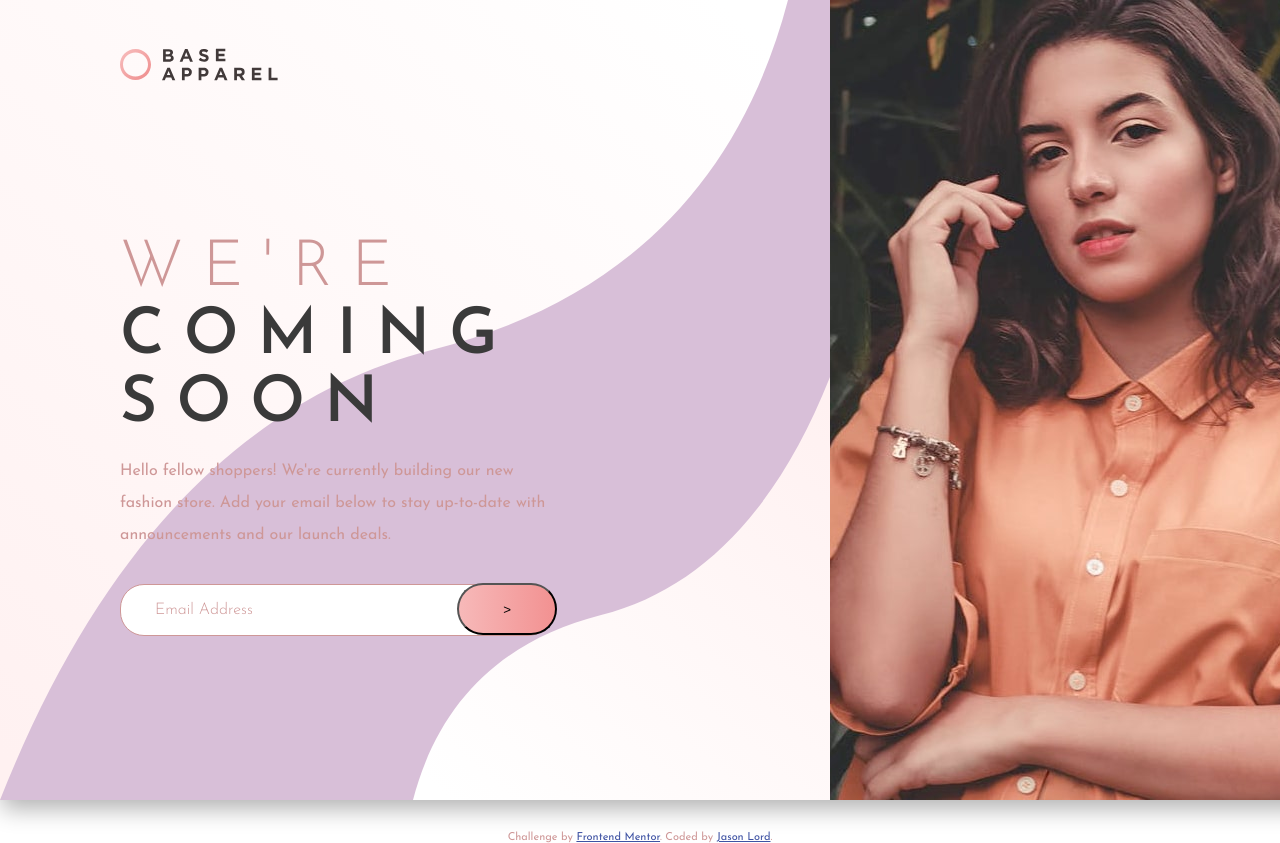
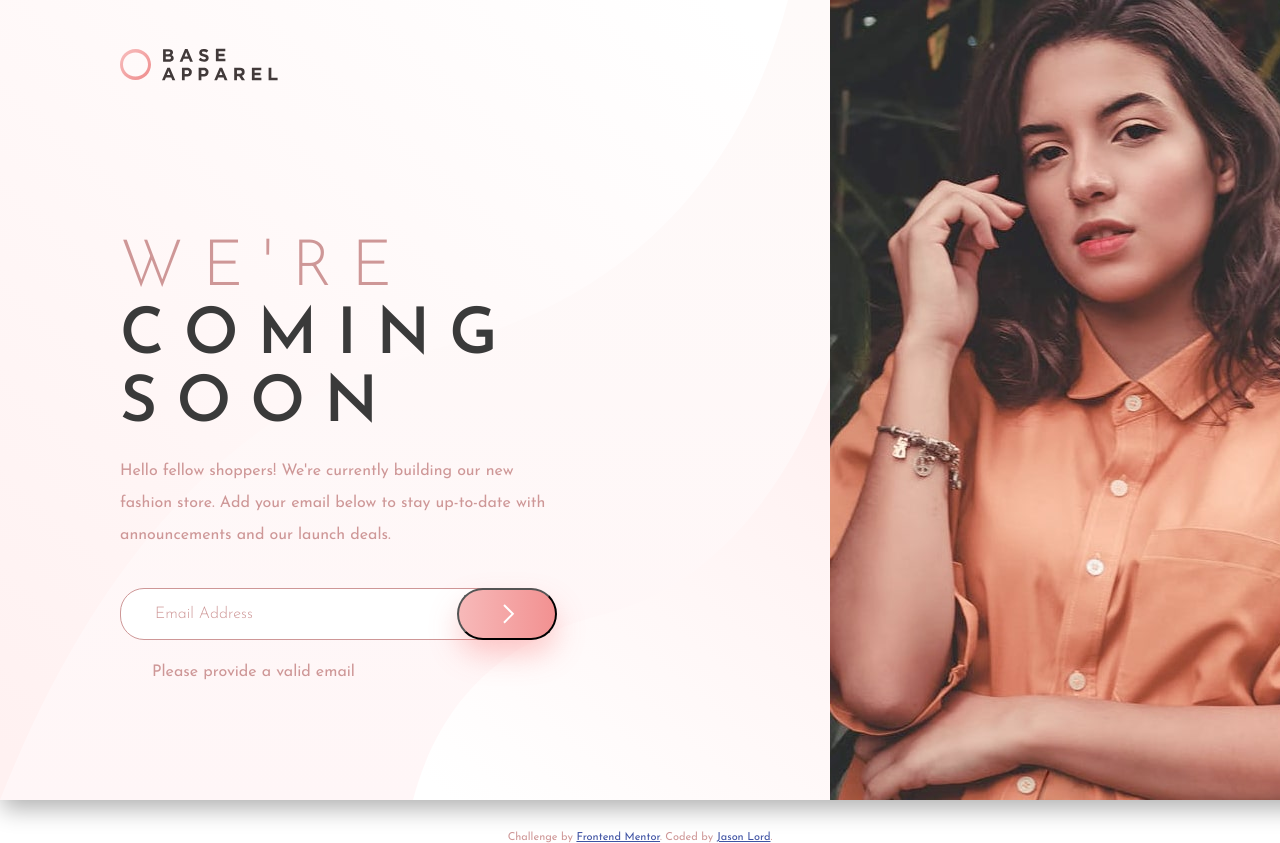
Before and after one commit to jasonlord/base-apparel-coming-soon-master-jason, a PHP site: page /index.html in a window 1280 px wide; the page is wider, and only the part inside the window is pictured. Run offline with PHP 8.4, Linux system fonts and the light colour scheme.

Commit message:
made some styling changes to the background and button

```diff
--- a/css/style.css
+++ b/css/style.css
@@ -191,11 +191,21 @@ body {
 #comingSoonSection {
     width: 1440px;
     margin: 0 auto;
-    background-color: thistle;
     -webkit-box-shadow: 0px 11px 22px -2px rgba(0, 0, 0, 0.3);
     -moz-box-shadow: 0px 11px 22px -2px rgba(0, 0, 0, 0.3);
     box-shadow: 0px 11px 22px -2px rgba(0, 0, 0, 0.3);
     overflow: hidden;
+    /* Permalink - use to edit and share this gradient: https://colorzilla.com/gradient-editor/#fefaf9+0,fff6f7+100 */
+    background: #fefaf9;
+    /* Old browsers */
+    background: -moz-linear-gradient(top, #fefaf9 0%, #fff6f7 100%);
+    /* FF3.6-15 */
+    background: -webkit-linear-gradient(top, #fefaf9 0%, #fff6f7 100%);
+    /* Chrome10-25,Safari5.1-6 */
+    background: linear-gradient(to bottom, #fefaf9 0%, #fff6f7 100%);
+    /* W3C, IE10+, FF16+, Chrome26+, Opera12+, Safari7+ */
+    filter: progid: DXImageTransform.Microsoft.gradient( startColorstr='#fefaf9', endColorstr='#fff6f7', GradientType=0);
+    /* IE6-9 */
 }
 
 #comingSoonHeader {
@@ -256,11 +266,13 @@ body {
 }
 
 #emailSubmitForm button {
+    background-image: url(/images/icon-arrow.svg);
     width: 100px;
     height: 52px;
     border-radius: 500px;
     cursor: pointer;
     position: relative;
+    top: 5px;
     right: 100px;
     background: rgba(247, 185, 185, 1);
     /* Old Browsers */
@@ -280,8 +292,54 @@ body {
     /* IE6-9 */
 }
 
+#emailSubmitForm button:hover {
+    border: none;
+    /* Permalink - use to edit and share this gradient: https://colorzilla.com/gradient-editor/#fadadb+0,f8c8c8+100 */
+    background: #fadadb;
+    /* Old browsers */
+    background: -moz-linear-gradient(top, #fadadb 0%, #f8c8c8 100%);
+    /* FF3.6-15 */
+    background: -webkit-linear-gradient(top, #fadadb 0%, #f8c8c8 100%);
+    /* Chrome10-25,Safari5.1-6 */
+    background: linear-gradient(to bottom, #fadadb 0%, #f8c8c8 100%);
+    /* W3C, IE10+, FF16+, Chrome26+, Opera12+, Safari7+ */
+    filter: progid: DXImageTransform.Microsoft.gradient( startColorstr='#fadadb', endColorstr='#f8c8c8', GradientType=0);
+    /* IE6-9 */
+}
+
+#emailSubmitForm button img {
+    position: relative;
+    left: 2px;
+    top: 1px;
+}
+
+#emailSubmitForm button:focus {
+    outline: none;
+    border: none;
+}
+
+#emailSubmitForm input:focus {
+    outline: none;
+}
+
 #emailSubmitForm {
     margin-top: 2rem;
+}
+
+#emailSubmitForm p {
+    margin-left: 32px;
+}
+
+.shadow {
+    -webkit-box-shadow: 0px 15px 30px -2px hsla(0, 93%, 68%, 0.35);
+    -moz-box-shadow: 0px 15px 30px -2px hsla(0, 93%, 68%, 0.35);
+    box-shadow: 0px 15px 30px -2px hsla(0, 93%, 68%, 0.35);
+}
+
+.shadow:hover {
+    -webkit-box-shadow: 0px 15px 30px -2px hsla(0, 95%, 78%, 0.8);
+    -moz-box-shadow: 0px 15px 30px -2px hsla(0, 95%, 78%, 0.8);
+    box-shadow: 0px 15px 30px -2px hsla(0, 95%, 78%, 0.8);
 }
 
 footer {
--- a/index.html
+++ b/index.html
@@ -25,7 +25,10 @@
             </p>
             <div id="emailSubmitForm">
                 <input type="text" value="Email Address" />
-                <button>></button></div>
+                <button class="shadow "><img src="/images/icon-arrow.svg" width="12" height="20" ></button>
+                <p>Please provide a valid email</p>
+            </div>
+
         </div>
         <div id="heroImage" class="image"></div>
         </div>
```
